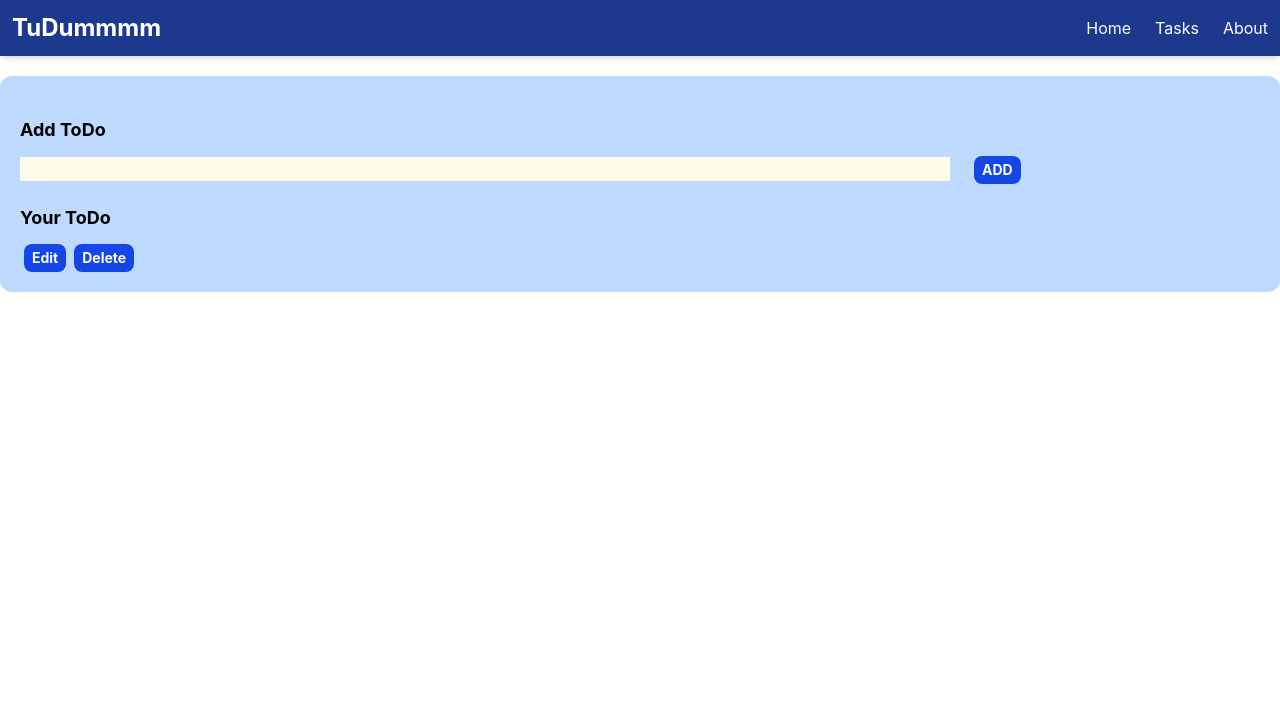
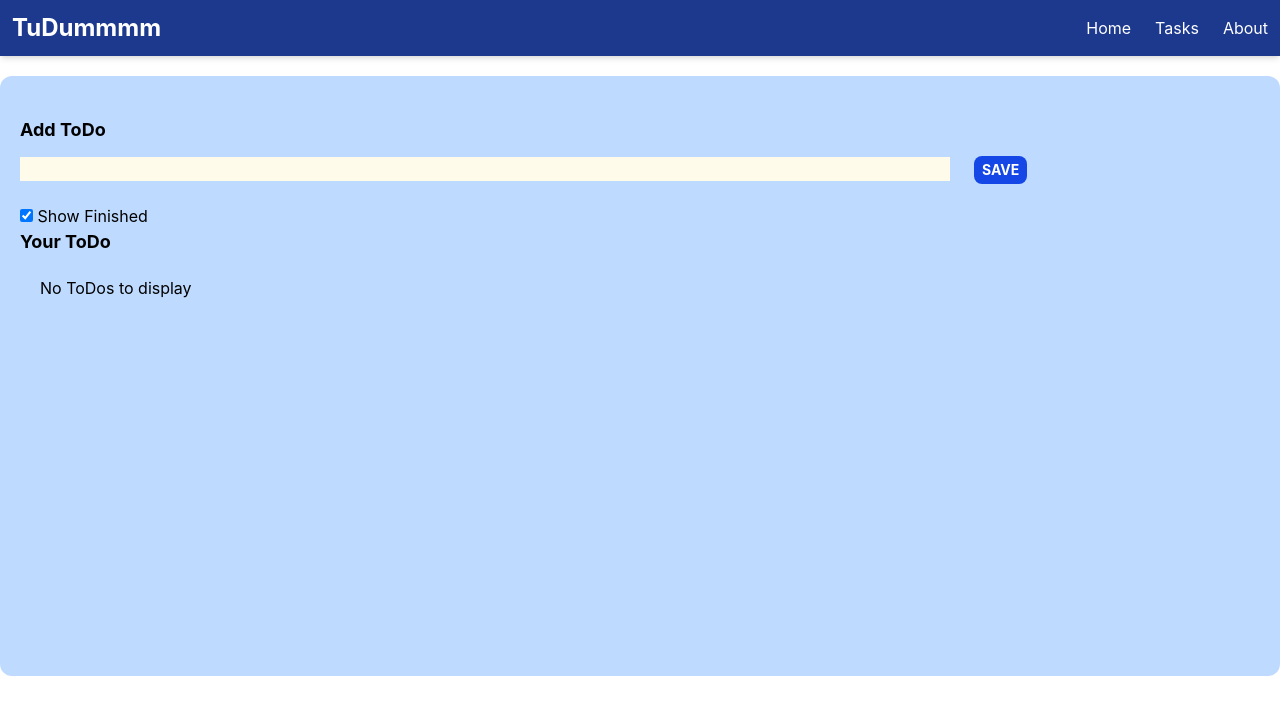
Before and after one commit to Muditgolaa/TodoList-App, a React (Vite) app: page / in a window 1280 px wide. Shown: the top 714 px of the page. Built offline with nearby package versions, Linux system fonts and the light colour scheme.

Commit message:
feat(todo): add CRUD functionality with localStorage and checkbox toggle

```diff
--- a/package.json
+++ b/package.json
@@ -13,7 +13,8 @@
     "@tailwindcss/vite": "^4.2.4",
     "react": "^19.2.5",
     "react-dom": "^19.2.5",
-    "tailwindcss": "^4.2.4"
+    "tailwindcss": "^4.2.4",
+    "uuid": "^14.0.0"
   },
   "devDependencies": {
     "@eslint/js": "^10.0.1",
--- a/src/App.jsx
+++ b/src/App.jsx
@@ -1,33 +1,129 @@
-import { useState } from 'react'
-import reactLogo from './assets/react.svg'
-import viteLogo from './assets/vite.svg'
-import heroImg from './assets/hero.png'
-import Navbar from './components/navbar'
+import { useState , useEffect} from "react";
+import reactLogo from "./assets/react.svg";
+import viteLogo from "./assets/vite.svg";
+import heroImg from "./assets/hero.png";
+import Navbar from "./components/navbar";
+import { v4 as uuidv4 } from "uuid";
+// ⇨ 'ab16e731-6cee-424d-81a0-5929e9bdb0cc'
 function App() {
-  const [count, setCount] = useState(0)
+  const [todo, setTodo] = useState("");
+  const [todos, setTodos] = useState([]);
+  const [showFinished, setshowFinished] = useState(true)
+
+  useEffect(()=>{
+    let todosString = localStorage.getItem("todos")
+    if(todosString){
+      let todos = JSON.parse(localStorage.getItem("todos"))
+      setTodos(todos)
+    }
+  },[])
+
+  const saveToLS = (params) => {
+    localStorage.setItem("todos",JSON.stringify(todos))
+  }
+
+  const toggleFinished = () =>{
+    setshowFinished(!showFinished)
+  }
+
+  const handleAdd = () => {
+    setTodos([...todos, {id:uuidv4(), todo, isCompleted: false }]);
+    setTodo("");
+    saveToLS()
+  };
+
+  const handleChange = (e) => {
+    setTodo(e.target.value);
+  };
+
+  const handleEdit = (e, id) => {
+    let t = todos.filter(i=>i.id === id)
+    setTodo(t[0].todo)
+    let newTodos = todos.filter((item, i) => {
+      return item.id !== id;
+    })
+    setTodos(newTodos)
+    saveToLS()
+
+  };
+
+  const handleDelete = (e,id) => {
+    let index = todos.findIndex(item=>{
+      return item.id === id
+    })
+    let newTodos = todos.filter((item, i) => {
+      return item.id !== id;
+    })
+    setTodos(newTodos)
+    saveToLS()
+
+  };
+
+  const handleCheckbox = (e) => {
+    let id = e.target.name
+    let index = todos.findIndex(item=>{
+      return item.id === id
+    })
+    let newTodos = [...todos]
+    newTodos[index].isCompleted = !newTodos[index].isCompleted
+    setTodos(newTodos)
+    saveToLS()
+
+   }
 
   return (
     <>
-      <Navbar/>
-      <div className="container mx-auto my-5 rounded-xl bg-blue-200 p-5">
+      <Navbar />
+      <div className="container mx-auto my-5 rounded-xl bg-blue-200 p-5 min-h-[75vh]">
         <div className="Add ToDo my-5">
           <h2 className="text-lg font-bold mb-3">Add ToDo</h2>
-          <input type="text" className="w-3/4 bg-amber-50"/>
-          <button className="bg-blue-700 text-white hover:bg-blue-900 rounded-lg p-2 py-1 text-sm font-bold mx-6">ADD</button>
+          <input
+            onChange={handleChange}
+            value={todo}
+            type="text"
+            className="w-3/4 bg-amber-50"
+          />
+          <button
+            onClick={handleAdd} disabled={todo.length === 0}
+            className="bg-blue-700 text-white hover:bg-blue-900 rounded-lg p-2 py-1 text-sm font-bold mx-6"
+          >
+            SAVE
+          </button>
         </div>
-          <h2 className="text-lg font-bold mb-3">Your ToDo</h2>
+        <input onChange={toggleFinished} type="checkbox" checked={showFinished} /> Show Finished
+        <h2 className="text-lg font-bold mb-3">Your ToDo</h2>
         <div className="todos">
-          <div className="todo flex">
-            <div className="text"></div>
-            <div className="buttons">
-              <button className="bg-blue-700 text-white hover:bg-blue-900 rounded-lg p-2 py-1 text-sm font-bold mx-1">Edit</button>
-              <button className="bg-blue-700 text-white hover:bg-blue-900 rounded-lg p-2 py-1 text-sm font-bold mx-1">Delete</button>
-            </div>
-          </div>
+          {todos.length === 0 && <div className=" text-shadow-white m-5">No ToDos to display</div>}
+          {todos.map((item) => {
+            return (
+              (showFinished || !item.isCompleted) && <div key={item.id} className="todo flex justify-between w-1/3 my-2 ">
+                <div className="flex gap-2 flex-1 overflow-hidden">
+                <input name={item.id} onChange={handleCheckbox} type="checkbox" checked={item.isCompleted} />
+                <div className={`${item.isCompleted ? "line-through" : ""} break-words overflow-hidden`}>
+                  {item.todo}
+                </div>
+                </div>
+                <div className="buttons flex h-full">
+                  <button
+                    onClick={(e) => handleEdit(e,item.id)}
+                    className="bg-blue-700 text-white hover:bg-blue-900 rounded-lg p-2 py-1 text-sm font-bold mx-1"
+                  >
+                    Edit
+                  </button>
+                  <button
+                    onClick={(e) => handleDelete(e,item.id)}
+                    className="bg-blue-700 text-white hover:bg-blue-900 rounded-lg p-2 py-1 text-sm font-bold mx-1"
+                  >
+                    Delete
+                  </button>
+                </div>
+              </div>
+            );
+          })}
         </div>
       </div>
     </>
-  )
+  );
 }
 
-export default App
+export default App;
```
Also changed, not shown: 1 other file (tests, documents, lock files or other folders).
